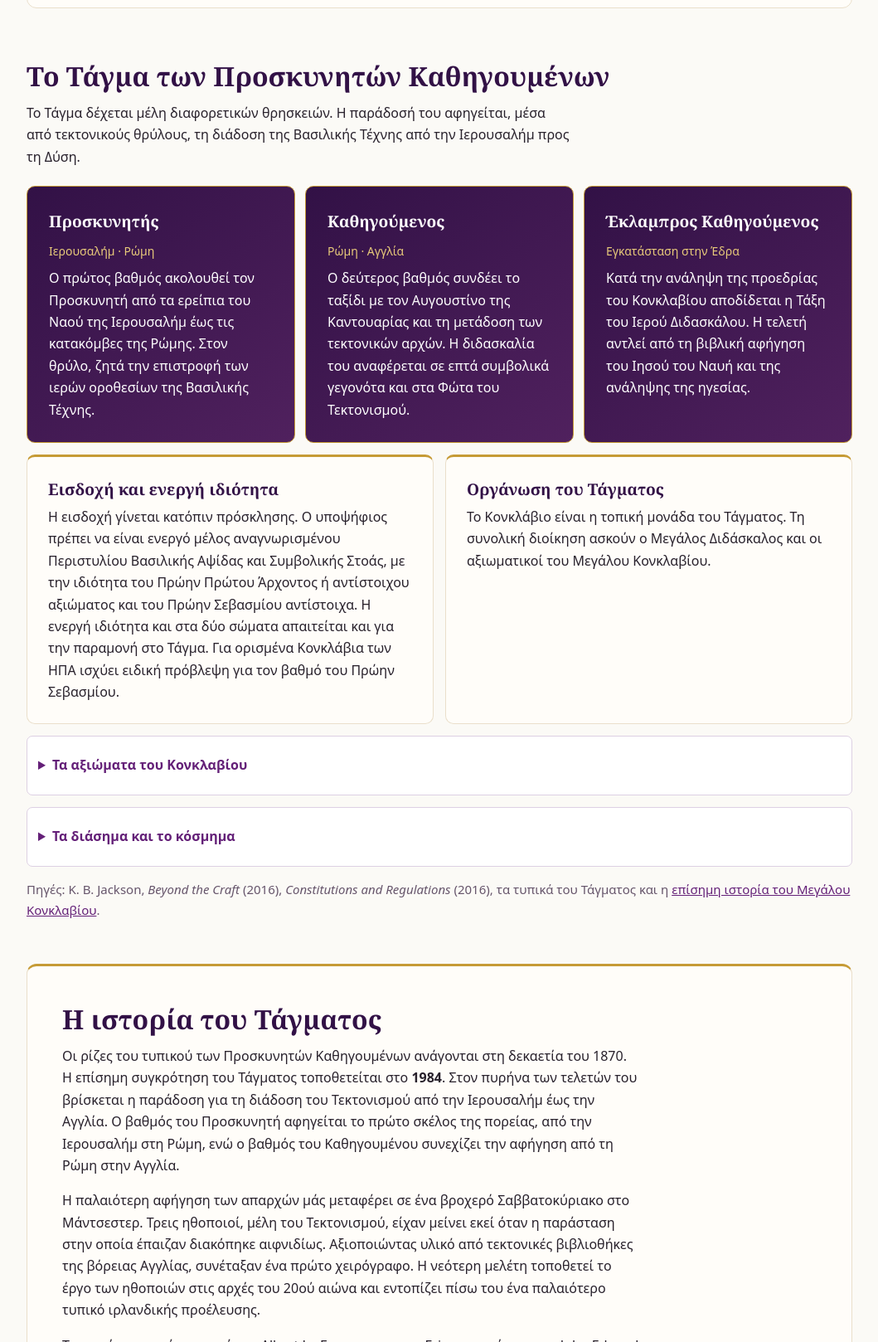
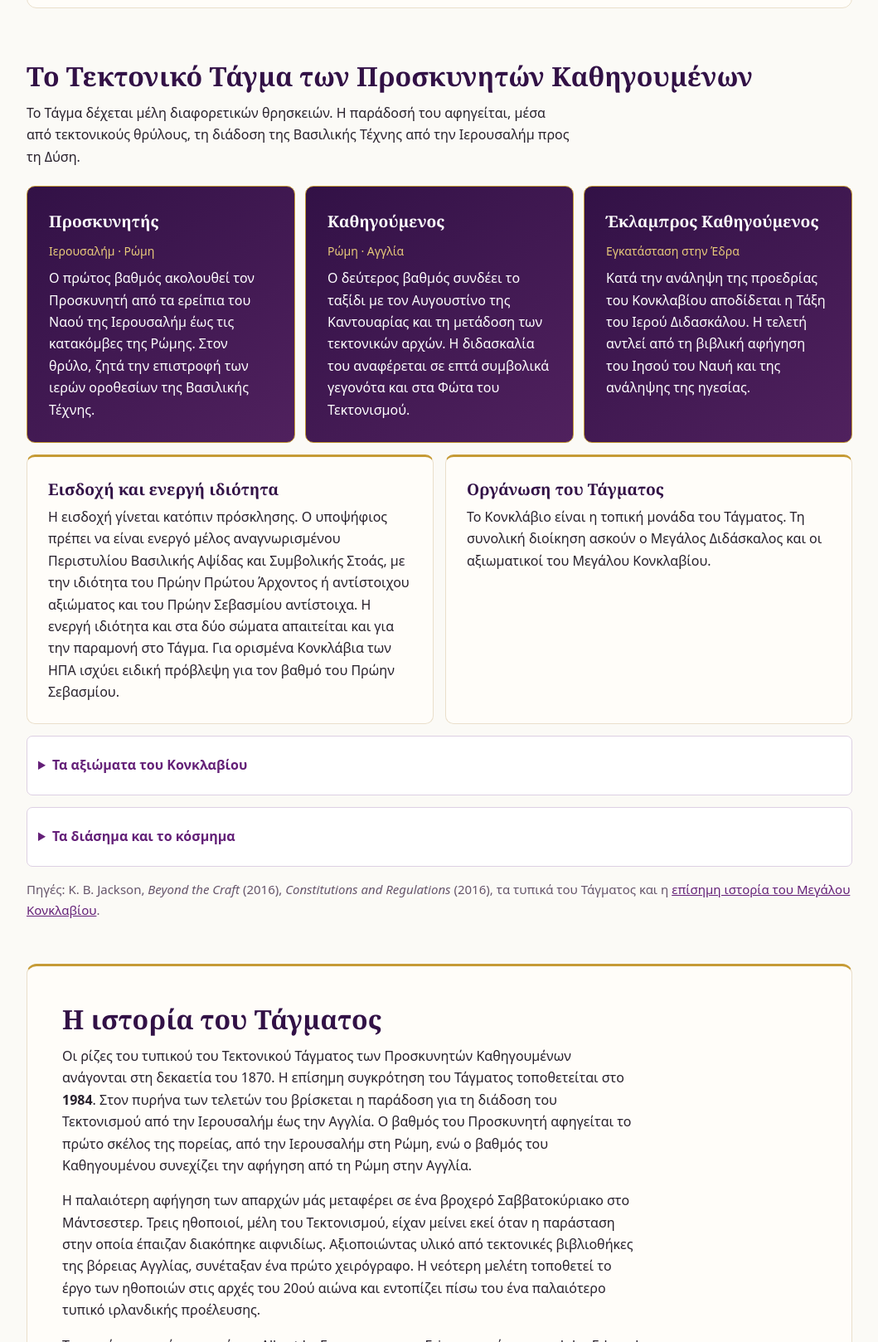
Before and after one commit to webappngdsib/Masonic-Order-of-Pilgrim-Preceptors, a plain HTML site: page index.html in a window 1280 px wide. Shown: the part 1073-2691 px from the top of the page at 83% size, without its empty margins (110-1169 px from the left). Drawn offline with Linux system fonts and the light colour scheme.

Commit message:
Use the correct Greek name of the Order

```diff
--- a/index.html
+++ b/index.html
@@ -364,7 +364,7 @@ footer a { display: inline-flex; align-items: center; min-height: 44px; margin-i
     </div>
 
     <section class="order-guide" aria-labelledby="order-guide-title">
-      <h3 id="order-guide-title">Το Τάγμα των Προσκυνητών Καθηγουμένων</h3>
+      <h3 id="order-guide-title">Το Τεκτονικό Τάγμα των Προσκυνητών Καθηγουμένων</h3>
       <p class="guide-lead">Το Τάγμα δέχεται μέλη διαφορετικών θρησκειών. Η παράδοσή του αφηγείται, μέσα από τεκτονικούς θρύλους, τη διάδοση της Βασιλικής Τέχνης από την Ιερουσαλήμ προς τη Δύση.</p>
       <ol class="order-stages" aria-label="Οι δύο βαθμοί και η εγκατάσταση στην Έδρα">
         <li><h4>Προσκυνητής</h4><span class="route">Ιερουσαλήμ · Ρώμη</span><p>Ο πρώτος βαθμός ακολουθεί τον Προσκυνητή από τα ερείπια του Ναού της Ιερουσαλήμ έως τις κατακόμβες της Ρώμης. Στον θρύλο, ζητά την επιστροφή των ιερών οροθεσίων της Βασιλικής Τέχνης.</p></li>
@@ -398,7 +398,7 @@ footer a { display: inline-flex; align-items: center; min-height: 44px; margin-i
       <p class="sources">Πηγές: K. B. Jackson, <cite>Beyond the Craft</cite> (2016), <cite>Constitutions and Regulations</cite> (2016), τα τυπικά του Τάγματος και η <a href="https://pilgrimpreceptors.com/history.php">επίσημη ιστορία του Μεγάλου Κονκλαβίου</a>.</p>
       <section class="order-history" id="order-history" aria-labelledby="order-history-title">
         <h3 id="order-history-title">Η ιστορία του Τάγματος</h3>
-        <p>Οι ρίζες του τυπικού των Προσκυνητών Καθηγουμένων ανάγονται στη δεκαετία του 1870. Η επίσημη συγκρότηση του Τάγματος τοποθετείται στο <strong>1984</strong>. Στον πυρήνα των τελετών του βρίσκεται η παράδοση για τη διάδοση του Τεκτονισμού από την Ιερουσαλήμ έως την Αγγλία. Ο βαθμός του Προσκυνητή αφηγείται το πρώτο σκέλος της πορείας, από την Ιερουσαλήμ στη Ρώμη, ενώ ο βαθμός του Καθηγουμένου συνεχίζει την αφήγηση από τη Ρώμη στην Αγγλία.</p>
+        <p>Οι ρίζες του τυπικού του Τεκτονικού Τάγματος των Προσκυνητών Καθηγουμένων ανάγονται στη δεκαετία του 1870. Η επίσημη συγκρότηση του Τάγματος τοποθετείται στο <strong>1984</strong>. Στον πυρήνα των τελετών του βρίσκεται η παράδοση για τη διάδοση του Τεκτονισμού από την Ιερουσαλήμ έως την Αγγλία. Ο βαθμός του Προσκυνητή αφηγείται το πρώτο σκέλος της πορείας, από την Ιερουσαλήμ στη Ρώμη, ενώ ο βαθμός του Καθηγουμένου συνεχίζει την αφήγηση από τη Ρώμη στην Αγγλία.</p>
         <p>Η παλαιότερη αφήγηση των απαρχών μάς μεταφέρει σε ένα βροχερό Σαββατοκύριακο στο Μάντσεστερ. Τρεις ηθοποιοί, μέλη του Τεκτονισμού, είχαν μείνει εκεί όταν η παράσταση στην οποία έπαιζαν διακόπηκε αιφνιδίως. Αξιοποιώντας υλικό από τεκτονικές βιβλιοθήκες της βόρειας Αγγλίας, συνέταξαν ένα πρώτο χειρόγραφο. Η νεότερη μελέτη τοποθετεί το έργο των ηθοποιών στις αρχές του 20ού αιώνα και εντοπίζει πίσω του ένα παλαιότερο τυπικό ιρλανδικής προέλευσης.</p>
         <p>Το χειρόγραφο πέρασε από τον Albert Le Fre στον γιο του Eric και κατόπιν στον John Edward Nowell Walker. Το 1984, επί Howard Stokes, άρχισε η ανασυγκρότηση του Τάγματος. Ύστερα από επεξεργασία του τυπικού, οι δύο τελετές τελέστηκαν για πρώτη φορά πλήρως τον Μάρτιο του 1986.</p>
         <p>Το 1998 καθιερώθηκε στο Λονδίνο το Κονκλάβιο του Αγίου Αυγουστίνου. Με τα χρόνια, το Τάγμα επεκτάθηκε πέρα από τη Βρετανία. Το Κονκλάβιο Mayflower καθιερώθηκε για τις Ηνωμένες Πολιτείες το 2010 και το Κονκλάβιο Athenaeum στην Αθήνα το 2019.</p>
```
